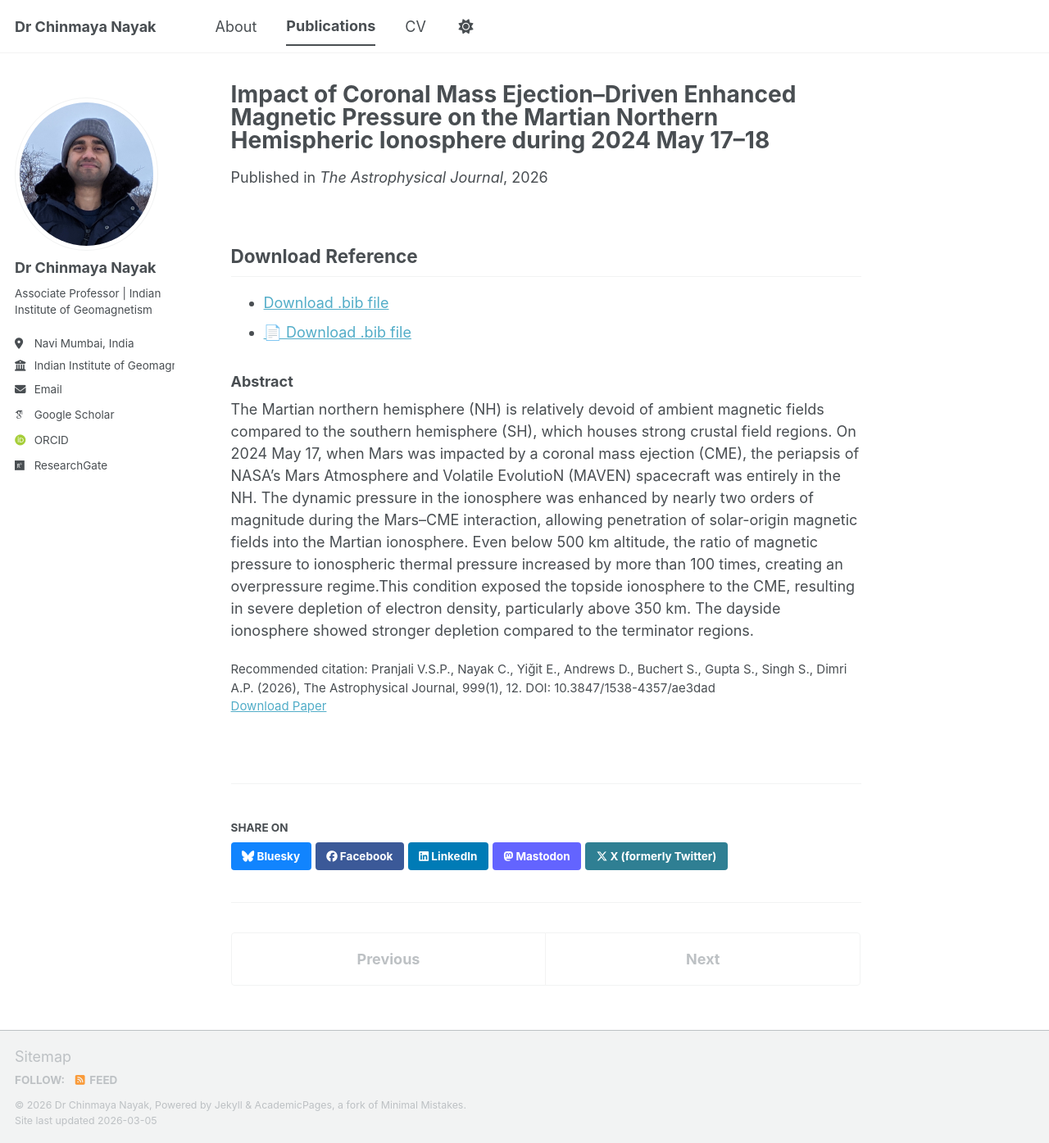
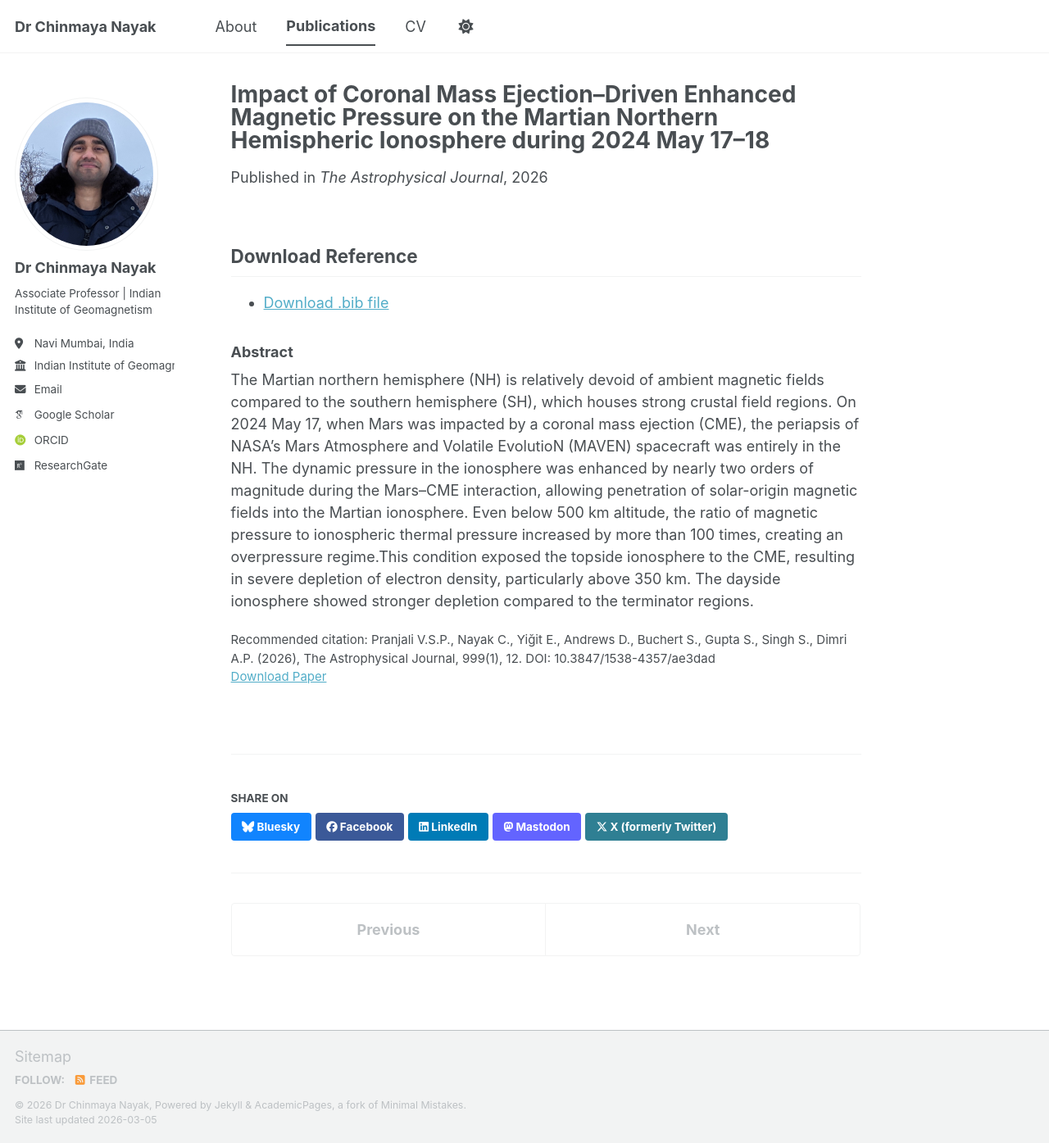
Before and after one commit to physics642/Chinmaya.Nayak, a Jekyll site: the page built from _publications/2026_pranjali.md, in a window 1280 px wide and 1395 px high. Shown: the whole window at 82% size. Built offline with Jekyll 4.4.1, drawn with Linux system fonts in a browser that asks for light colours; some web fonts are replaced; a script bundle is joined from its source files by our own code; library files that are not in the unit come from our copies.

Commit message:
Update 2026_pranjali.md

```diff
--- a/_publications/2026_pranjali.md
+++ b/_publications/2026_pranjali.md
@@ -20,7 +20,7 @@ pdf: "https://doi.org/10.3847/1538-4357/ae3dad"
 
 ## Download Reference
 * [Download .bib file](Pranjali_2026_APJ.bib)
-* [📄 Download .bib file](Pranjali_2026_APJ.bib){: .button target="_blank"}
+
 
 ### Abstract
 The Martian northern hemisphere (NH) is relatively devoid of ambient magnetic
```
